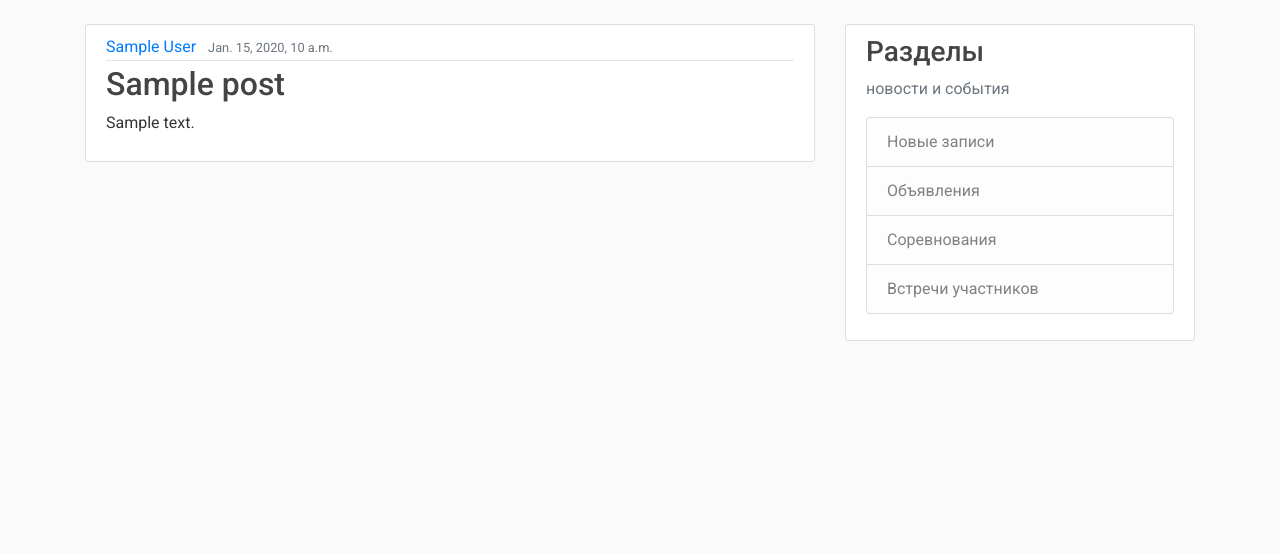
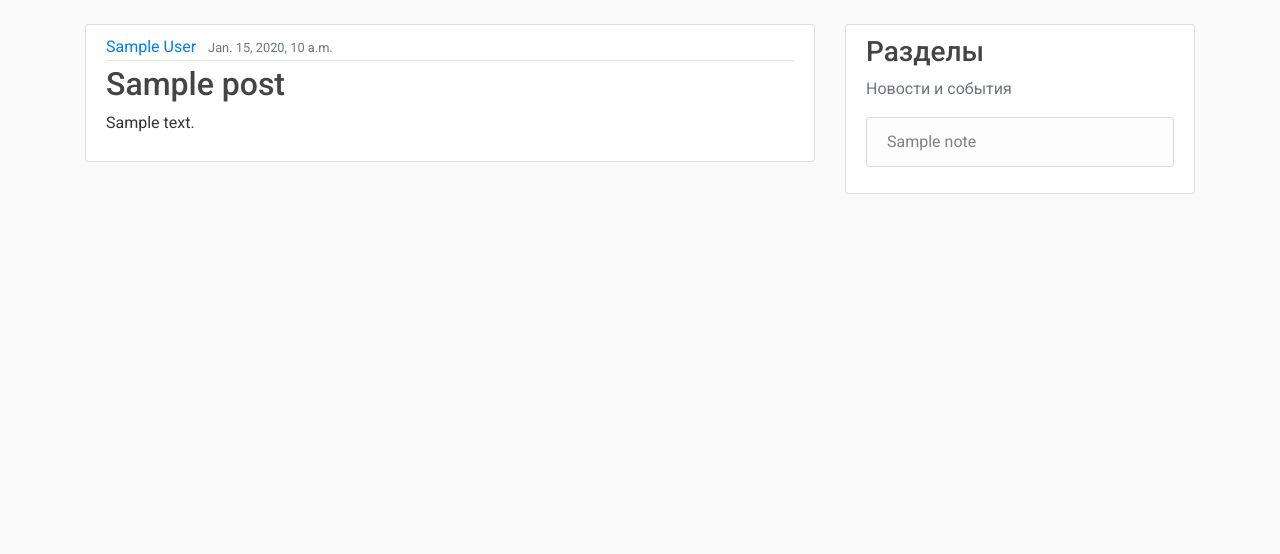
Before and after one commit to zxcl0wn/Python-Bytes, a Django app: template PythonBytes/blog/templates/blog/home.html in a window 1280 px wide. Shown: the part 56-610 px from the top of the page. Run offline with Django 3.2, Linux system fonts and the light colour scheme; the template is opened without the code that fills it: most values are stand-ins (such as "Sample title", 1, 10 or a date in 2020); some libraries are stand-ins or nearby versions.

Commit message:
add context processors with menu on the side panel

```diff
--- a/PythonBytes/blog/models.py
+++ b/PythonBytes/blog/models.py
@@ -32,6 +32,6 @@ class Post(models.Model):
         verbose_name = 'Публикация'
         verbose_name_plural = 'Публикации'
 
-    def save(self, *args, **kwargs):
+    def save(self, *args, **kwargs):  # Автоматическое создание слагов
         self.slug = slugify(unidecode(self.title))
         super().save(*args, **kwargs)
--- a/PythonBytes/blog/views.py
+++ b/PythonBytes/blog/views.py
@@ -12,7 +12,10 @@ class Home(ListView):
     template_name = 'blog/home.html'
     context_object_name = 'posts'
     paginate_by = 3
-
+    # extra_context = {
+    #     'menu': menu,
+    # }
+    #
 
 class About(TemplateView):
     template_name = 'blog/about.html'
--- a/PythonBytes/templates/base.html
+++ b/PythonBytes/templates/base.html
@@ -60,12 +60,11 @@
             <div class="col-md-4">
               <div class="content-section">
                 <h3>Разделы</h3>
-                <p class='text-muted'>новости и события
+                <p class='text-muted'>Новости и события
                   <ul class="list-group">
-                    <li class="list-group-item list-group-item-light">Новые записи</li>
-                    <li class="list-group-item list-group-item-light">Объявления</li>
-                    <li class="list-group-item list-group-item-light">Соревнования</li>
-                    <li class="list-group-item list-group-item-light">Встречи участников</li>
+                      {% for note in menu %}
+                          <a class="list-group-item list-group-item-light" href="{% url note.url_name %}">{{ note.title }}</a>
+                      {% endfor %}
                   </ul>
                 </p>
               </div>
```
Also changed, not shown: PythonBytes/blog/context_processors.py (added, +10 -0 lines).
